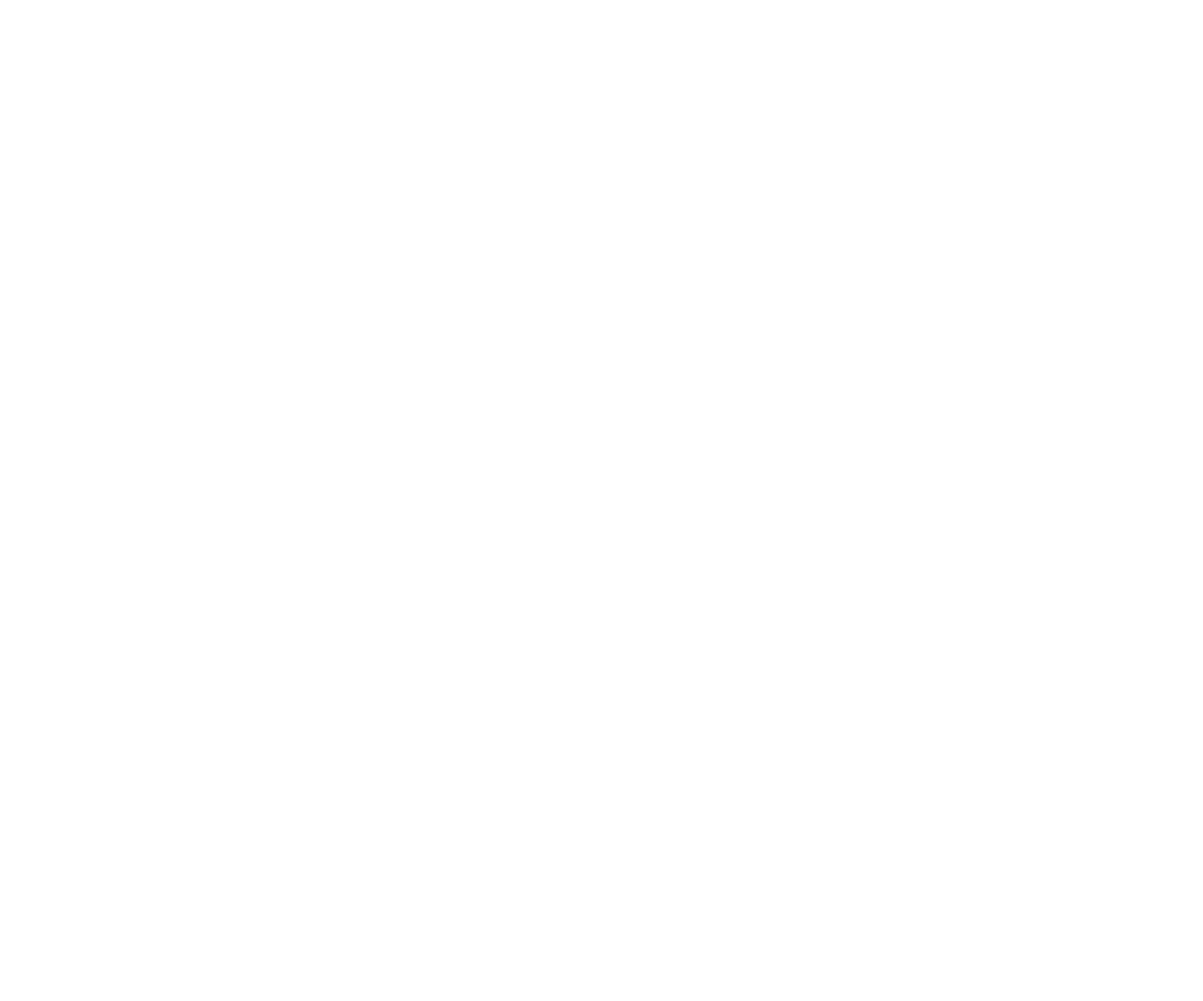
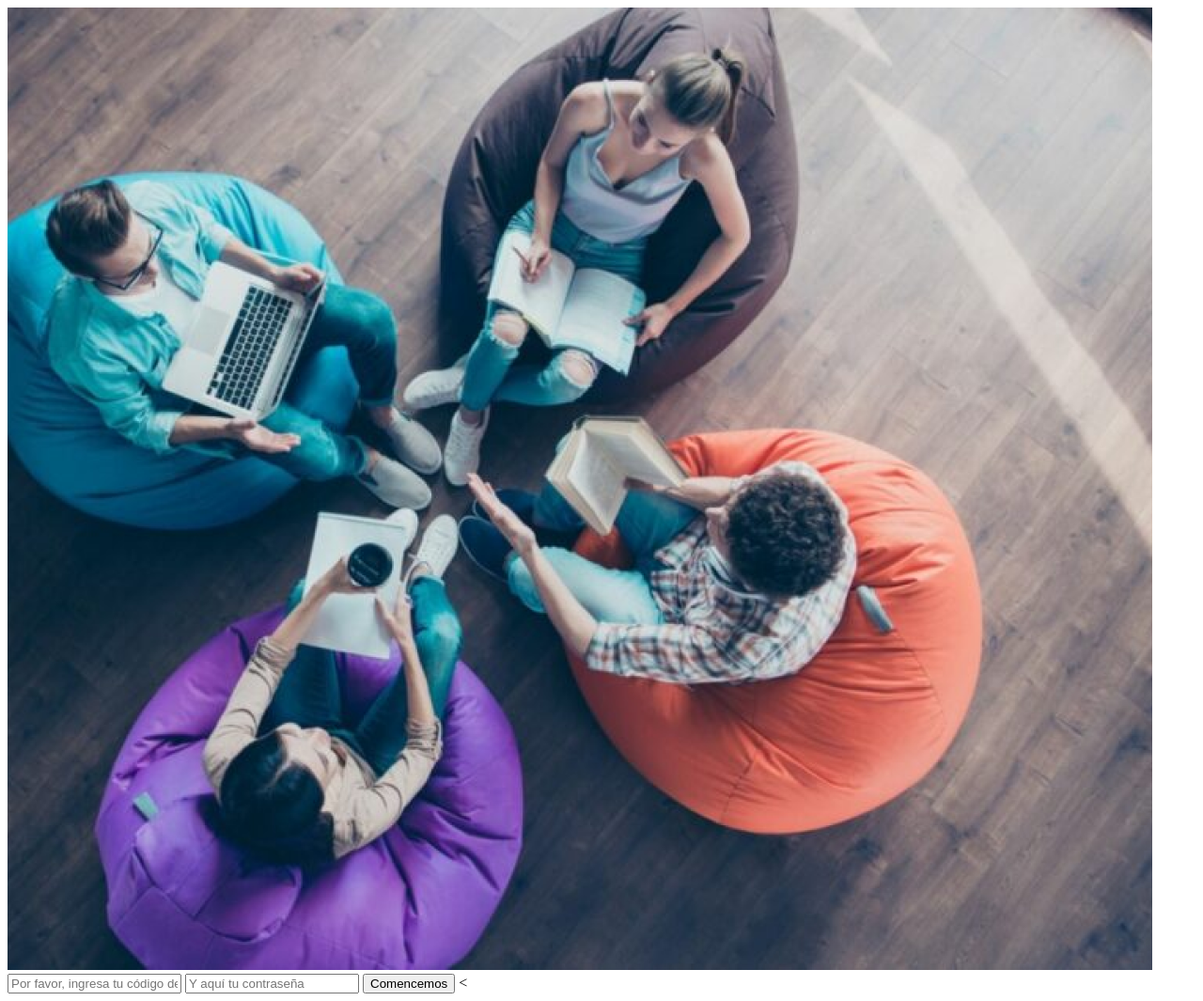
Before and after one commit to mxdpills/HACKATON-03, a plain HTML site: page index.html in a window 1280 px wide. Shown: the whole page at 94% size. Before the commit the page ends 800 px from the top, so only its background shows below. Drawn offline with Linux system fonts and the light colour scheme.

Commit message:
primer corte

```diff
--- a/index.html
+++ b/index.html
@@ -4,8 +4,35 @@
     <meta charset="UTF-8">
     <meta name="viewport" content="width=device-width, initial-scale=1.0">
     <title>Idat log in</title>
+    <link rel="preconnect" href="https://fonts.googleapis.com">
+    <link rel="preconnect" href="https://fonts.gstatic.com" crossorigin>
+    <link href="https://fonts.googleapis.com/css2?family=Montserrat:ital,wght@0,100..900;1,100..900&family=Mulish:ital,wght@0,200..1000;1,200..1000&display=swap" rel="stylesheet">
+    <link rel="stylesheet" href="css/main.css">
+    <link rel="stylesheet" href="css/style.css">
+
 </head>
+
 <body>
+    <div class="image__container">
+         <img src="img/estudiantes_log in.png" alt="fondo de estudiantes">
+    </div>
+
+    <div class="form__container">
+        <form action="/login" method="post">
+
+            <label for="username-field"></label>
+            <input type="text" id="username-field"
+            placeholder="Por favor, ingresa tu código de usuario">
+
+            <label for="password"></label>
+            <input type="password" id="password-field"
+            placeholder="Y aquí tu contraseña">
+
+            <button type="submit" class="form__button">Comencemos</button>
+            <
+
+        </form>
+    </div>
 
 </body>
 </html>
```
Also changed, not shown: img/estudiantes_log in.png (added).
